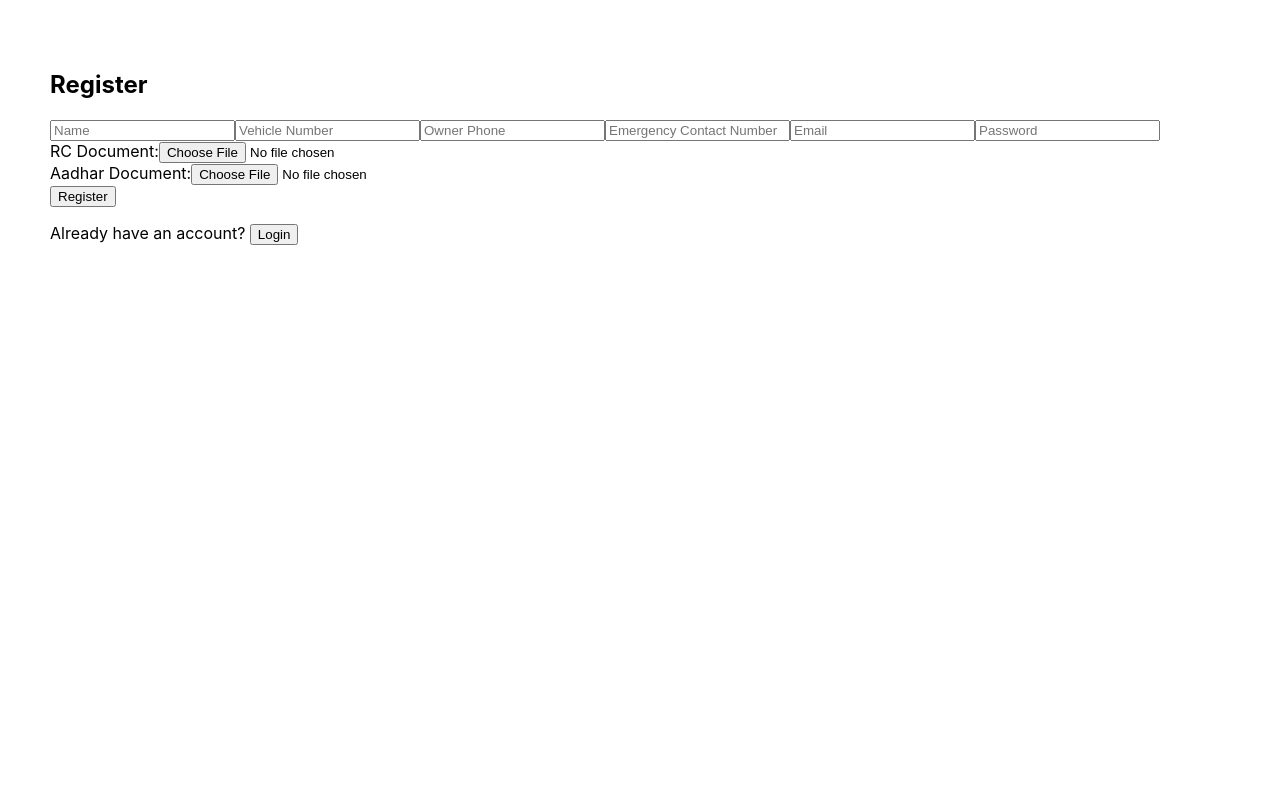
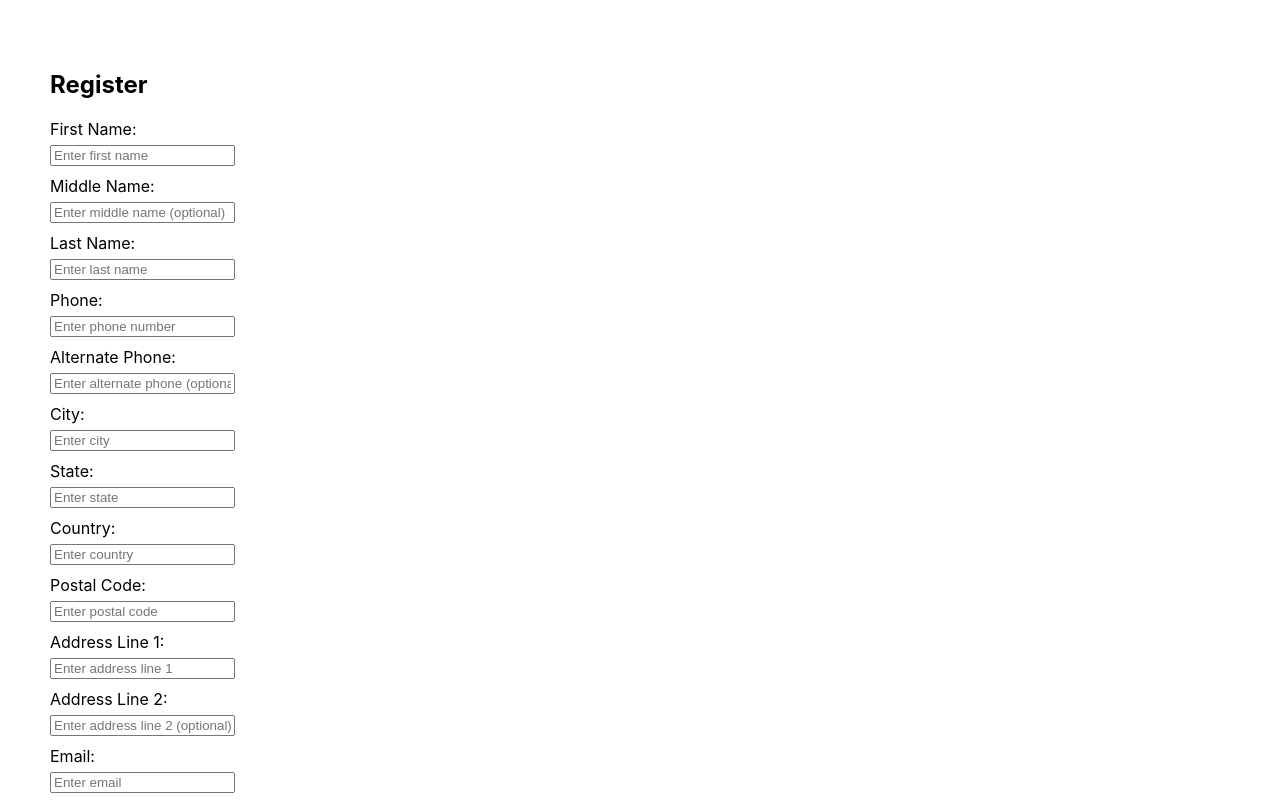
Before and after one commit to vedhanshravi/tracking-system, a React (Create React App) app in the folder seperate-frontend/: page /register in a window 1280 px wide. Shown: the top 800 px of the page. Built offline with nearby package versions, Linux system fonts and the light colour scheme.

Commit message:
Updated login page

```diff
--- a/seperate-frontend/src/pages/Dashboard.js
+++ b/seperate-frontend/src/pages/Dashboard.js
@@ -4,6 +4,10 @@ import { useNavigate } from "react-router-dom";
 function Dashboard() {
   const [user, setUser] = useState(null);
   const [vehicleNumber, setVehicleNumber] = useState("");
+
+  const getUserFullName = user
+    ? `${user.first_name || ""}${user.middle_name ? ` ${user.middle_name}` : ""}${user.last_name ? ` ${user.last_name}` : ""}`.trim()
+    : "";
   const [ownerName, setOwnerName] = useState("");
   const [ownerPhone, setOwnerPhone] = useState("");
   const [emergencyContact, setEmergencyContact] = useState("");
@@ -136,8 +140,21 @@ function Dashboard() {
 
   return (
     <div style={{ padding: "50px" }}>
-      <h2>Welcome, {user.name}!</h2>
-      <p>Email: {user.email}</p>
+      <h2>Welcome, {getUserFullName || "User"}!</h2>
+      <div style={{ marginBottom: 20 }}>
+        <p><strong>First Name:</strong> {user.first_name || "-"}</p>
+        <p><strong>Middle Name:</strong> {user.middle_name || "-"}</p>
+        <p><strong>Last Name:</strong> {user.last_name || "-"}</p>
+        <p><strong>Email:</strong> {user.email || "-"}</p>
+        <p><strong>Phone:</strong> {user.phone || "-"}</p>
+        <p><strong>Alternate Phone:</strong> {user.alternate_phone || "-"}</p>
+        <p><strong>Address Line 1:</strong> {user.address_line1 || "-"}</p>
+        <p><strong>Address Line 2:</strong> {user.address_line2 || "-"}</p>
+        <p><strong>City:</strong> {user.city || "-"}</p>
+        <p><strong>State:</strong> {user.state || "-"}</p>
+        <p><strong>Country:</strong> {user.country || "-"}</p>
+        <p><strong>Postal Code:</strong> {user.postal_code || "-"}</p>
+      </div>
 
       <button onClick={handleLogout}>Logout</button>
       <hr />
--- a/seperate-frontend/src/pages/Register.js
+++ b/seperate-frontend/src/pages/Register.js
@@ -2,7 +2,17 @@ import { useState } from "react";
 import { useNavigate } from "react-router-dom";
 
 function Register() {
-  const [name, setName] = useState("");
+  const [firstName, setFirstName] = useState("");
+  const [middleName, setMiddleName] = useState("");
+  const [lastName, setLastName] = useState("");
+  const [phone, setPhone] = useState("");
+  const [alternatePhone, setAlternatePhone] = useState("");
+  const [city, setCity] = useState("");
+  const [state, setState] = useState("");
+  const [country, setCountry] = useState("");
+  const [postalCode, setPostalCode] = useState("");
+  const [addressLine1, setAddressLine1] = useState("");
+  const [addressLine2, setAddressLine2] = useState("");
   const [email, setEmail] = useState("");
   const [password, setPassword] = useState("");
   const [vehicleNumber, setVehicleNumber] = useState("");
@@ -13,8 +23,24 @@ function Register() {
   const navigate = useNavigate();
 
   const handleRegister = async () => {
-    if (!name || !email || !password || !vehicleNumber || !ownerPhone || !emergencyContact || !rcFile || !adharFile) {
-      alert("Please fill all required fields, including vehicle, emergency contact, and documents.");
+    if (
+      !firstName ||
+      !lastName ||
+      !phone ||
+      !city ||
+      !state ||
+      !country ||
+      !postalCode ||
+      !addressLine1 ||
+      !email ||
+      !password ||
+      !vehicleNumber ||
+      !ownerPhone ||
+      !emergencyContact ||
+      !rcFile ||
+      !adharFile
+    ) {
+      alert("Please fill all required fields, including registration and vehicle details.");
       return;
     }
 
@@ -24,7 +50,21 @@ function Register() {
         headers: {
           "Content-Type": "application/json",
         },
-        body: JSON.stringify({ name, email, password }),
+        body: JSON.stringify({
+          firstName,
+          middleName,
+          lastName,
+          phone,
+          alternatePhone,
+          city,
+          state,
+          country,
+          postalCode,
+          addressLine1,
+          addressLine2,
+          email,
+          password,
+        }),
       });
 
       const registerData = await registerResp.json();
@@ -53,8 +93,9 @@ function Register() {
       localStorage.setItem("token", token);
 
       const formData = new FormData();
+      const fullName = `${firstName}${middleName ? ` ${middleName}` : ""} ${lastName}`.trim();
       formData.append("vehicleNumber", vehicleNumber);
-      formData.append("ownerName", name);
+      formData.append("ownerName", fullName);
       formData.append("ownerPhone", ownerPhone);
       formData.append("emergencyContact", emergencyContact);
       formData.append("rc", rcFile);
@@ -87,56 +128,124 @@ function Register() {
     <div style={{ padding: "50px" }}>
       <h2>Register</h2>
 
+      <label style={{ display: "block", margin: "10px 0 5px" }}>First Name:</label>
       <input
-        placeholder="Name"
-        value={name}
-        onChange={(e) => setName(e.target.value)}
+        placeholder="Enter first name"
+        value={firstName}
+        onChange={(e) => setFirstName(e.target.value)}
       />
+      <label style={{ display: "block", margin: "10px 0 5px" }}>Middle Name:</label>
       <input
-        placeholder="Vehicle Number"
+        placeholder="Enter middle name (optional)"
+        value={middleName}
+        onChange={(e) => setMiddleName(e.target.value)}
+      />
+      <label style={{ display: "block", margin: "10px 0 5px" }}>Last Name:</label>
+      <input
+        placeholder="Enter last name"
+        value={lastName}
+        onChange={(e) => setLastName(e.target.value)}
+      />
+      <label style={{ display: "block", margin: "10px 0 5px" }}>Phone:</label>
+      <input
+        placeholder="Enter phone number"
+        value={phone}
+        onChange={(e) => setPhone(e.target.value)}
+      />
+      <label style={{ display: "block", margin: "10px 0 5px" }}>Alternate Phone:</label>
+      <input
+        placeholder="Enter alternate phone (optional)"
+        value={alternatePhone}
+        onChange={(e) => setAlternatePhone(e.target.value)}
+      />
+      <label style={{ display: "block", margin: "10px 0 5px" }}>City:</label>
+      <input
+        placeholder="Enter city"
+        value={city}
+        onChange={(e) => setCity(e.target.value)}
+      />
+      <label style={{ display: "block", margin: "10px 0 5px" }}>State:</label>
+      <input
+        placeholder="Enter state"
+        value={state}
+        onChange={(e) => setState(e.target.value)}
+      />
+      <label style={{ display: "block", margin: "10px 0 5px" }}>Country:</label>
+      <input
+        placeholder="Enter country"
+        value={country}
+        onChange={(e) => setCountry(e.target.value)}
+      />
+      <label style={{ display: "block", margin: "10px 0 5px" }}>Postal Code:</label>
+      <input
+        placeholder="Enter postal code"
+        value={postalCode}
+        onChange={(e) => setPostalCode(e.target.value)}
+      />
+      <label style={{ display: "block", margin: "10px 0 5px" }}>Address Line 1:</label>
+      <input
+        placeholder="Enter address line 1"
+        value={addressLine1}
+        onChange={(e) => setAddressLine1(e.target.value)}
+      />
+      <label style={{ display: "block", margin: "10px 0 5px" }}>Address Line 2:</label>
+      <input
+        placeholder="Enter address line 2 (optional)"
+        value={addressLine2}
+        onChange={(e) => setAddressLine2(e.target.value)}
+      />
+      <label style={{ display: "block", margin: "10px 0 5px" }}>Email:</label>
+      <input
+        placeholder="Enter email"
+        value={email}
+        onChange={(e) => setEmail(e.target.value)}
+      />
+      <label style={{ display: "block", margin: "10px 0 5px" }}>Password:</label>
+      <input
+        type="password"
+        placeholder="Enter password"
+        value={password}
+        onChange={(e) => setPassword(e.target.value)}
+      />
+
+      <h3 style={{ marginTop: 24 }}>Vehicle Details</h3>
+      <label style={{ display: "block", margin: "10px 0 5px" }}>Vehicle Number:</label>
+      <input
+        placeholder="Enter vehicle number"
         value={vehicleNumber}
         onChange={(e) => setVehicleNumber(e.target.value)}
       />
+      <label style={{ display: "block", margin: "10px 0 5px" }}>Owner Phone:</label>
       <input
-        placeholder="Owner Phone"
+        placeholder="Enter owner phone number"
         value={ownerPhone}
         onChange={(e) => setOwnerPhone(e.target.value)}
       />
+      <label style={{ display: "block", margin: "10px 0 5px" }}>Emergency Contact:</label>
       <input
-        placeholder="Emergency Contact Number"
+        placeholder="Enter emergency contact number"
         value={emergencyContact}
         onChange={(e) => setEmergencyContact(e.target.value)}
       />
-      <input
-        placeholder="Email"
-        value={email}
-        onChange={(e) => setEmail(e.target.value)}
-      />
-      <input
-        type="password"
-        placeholder="Password"
-        value={password}
-        onChange={(e) => setPassword(e.target.value)}
-      />
-      <div>
-        <label>
+      <div style={{ marginTop: 16 }}>
+        <label style={{ display: "block", marginBottom: 6 }}>
           RC Document:
+        </label>
         <input
           type="file"
           accept=".pdf,image/*"
           onChange={(e) => setRcFile(e.target.files[0])}
         />
+      </div>
+      <div style={{ marginTop: 16 }}>
+        <label style={{ display: "block", marginBottom: 6 }}>
+          Aadhar Document:
         </label>
-      </div>
-      <div>
-        <label>
-          Aadhar Document:
         <input
           type="file"
           accept=".pdf,image/*"
           onChange={(e) => setAdharFile(e.target.files[0])}
         />
-        </label>
       </div>
       <button onClick={handleRegister}>Register</button>
       <p>
```
Also changed, not shown: 2 other files (tests, documents, lock files or other folders). Lines whose indentation alone changed are shown as unchanged.
